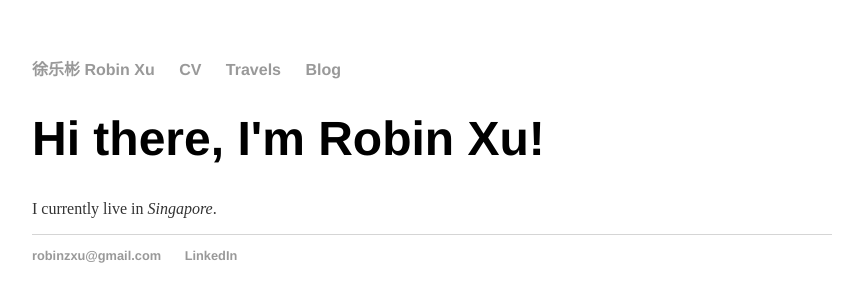
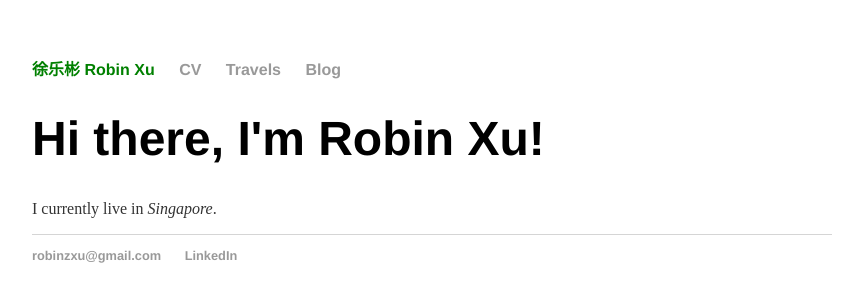
Before and after one commit to robinzxu/robinzxu.github.io, a Jekyll site: the page built from index.html, in a window 1280 px wide. Shown: the top 302 px of the page, without its empty margins (208-1071 px from the left). Built offline with Jekyll 4.4.1, drawn with Linux system fonts in a browser that asks for light colours.

Commit message:
Update main.css

```diff
--- a/css/main.css
+++ b/css/main.css
@@ -13,6 +13,9 @@ h4 { font-size: 1.5em; }
 
 nav ul, footer ul { font-size: 1.0em; font-family: 'Helvetica', 'Arial', 'Sans-Serif'; padding: 0px; list-style: none; font-weight: bold; }
 nav ul li, footer ul li { display: inline; margin-right: 20px; }
+#home a {
+    color:green;
+}
 
 footer { border-top: 1px solid #d5d5d5; font-size: 0.8em; }
 
```
